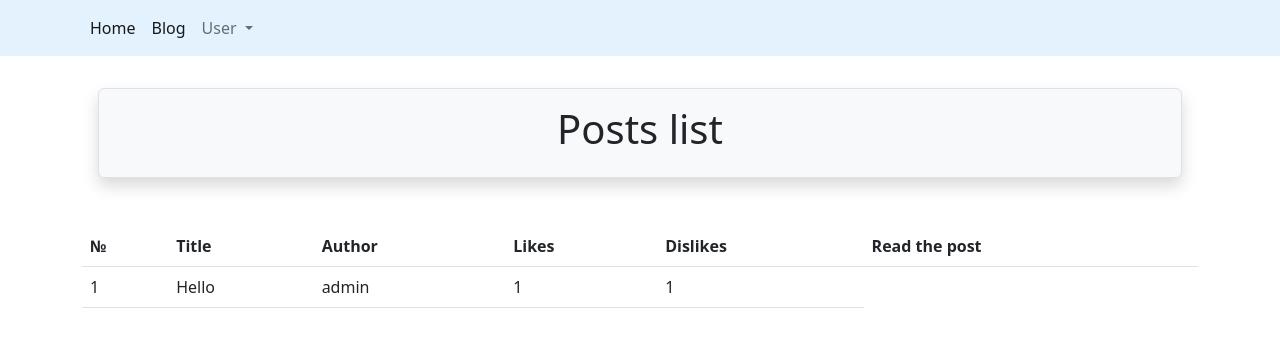
After one commit to KulykDima/Django_blog, a Django app: page /posts/ in a window 1280 px wide. The commit adds this page. Shown: the top 347 px of the page. Run offline with Django 4.2, Linux system fonts and the light colour scheme; data comes from the database, SQL or seed files in the repository; both versions use the stored data as it was after the commit; tables that the repository leaves empty hold one stand-in row (values such as "Sample post"); some libraries are stand-ins or nearby versions.

Commit message:
listcreate

```diff
--- a/src/app/urls.py
+++ b/src/app/urls.py
@@ -23,7 +23,8 @@ urlpatterns = [
     path('', TemplateView.as_view(template_name='index.html'), name='index'),
     path('admin/', admin.site.urls),
     path('accounts/', include('accounts.urls')),
-    path('accounts/', include('django.contrib.auth.urls'))
+    path('accounts/', include('django.contrib.auth.urls')),
+    path('posts/', include('post.urls')),
 ]
 
 if settings.DEBUG:
--- /dev/null
+++ b/src/post/templates/list_of_posts.html
@@ -0,0 +1,40 @@
+{% extends 'base.html' %}
+
+{% block title %}
+    Posts list
+{% endblock %}
+
+{% block header %}
+    Posts list
+{% endblock %}
+
+{% block content %}
+    {% if object_list %}
+        <table class="table table-hover">
+            <thead class="thead-dark">
+                <tr>
+                    <th>№</th>
+                    <th>Title</th>
+                    <th>Author</th>
+                    <th>Likes</th>
+                    <th>Dislikes</th>
+                    <th>Read the post</th>
+                </tr>
+            </thead>
+            <tbody>
+            {% for post in object_list %}
+                <tr>
+                    <td>{{ forloop.counter }}</td>
+                    <td>{{ post.title }}</td>
+                    <td>{{ post.author }}</td>
+                    <td>{{ post.like.count }}</td>
+                    <td>{{ post.dislike.count }}</td>
+{#                    <td><a href="{% url 'quiz:details' uuid=exam.uuid %}">Details</a></td>#}
+                </tr>
+            {% endfor %}
+            </tbody>
+        </table>
+    {% else %}
+        <p>There are no posts yet!</p>
+    {% endif %}
+{% endblock %}
--- a/src/post/urls.py
+++ b/src/post/urls.py
@@ -1,3 +1,11 @@
 from django.urls import path
 
+from post.views import CreatePost
+from post.views import PostsList
+
 app_name = 'posts'
+
+urlpatterns = [
+    path('', PostsList.as_view(), name='list'),
+    path('createpost/', CreatePost.as_view(), name='create'),
+]
--- a/src/post/views.py
+++ b/src/post/views.py
@@ -1,3 +1,20 @@
+from django.contrib.auth.mixins import LoginRequiredMixin
 from django.shortcuts import render
+from django.urls import reverse_lazy
+from django.views.generic import CreateView
+from django.views.generic import ListView
 
-# Create your views here.
+from post.forms import CreatePostForm
+from post.models import Posts
+
+
+class PostsList(ListView):
+    model = Posts
+    template_name = 'list_of_posts.html'
+
+
+class CreatePost(LoginRequiredMixin, CreateView):
+    model = Posts
+    template_name = 'create_post.html'
+    form_class = CreatePostForm
+    success_url = reverse_lazy('posts:list')
--- a/src/templates/includes/header.html
+++ b/src/templates/includes/header.html
@@ -14,10 +14,10 @@
                 <li class="nav-item">
                     <a class="nav-link active" aria-current="page" href="{% url 'index' %}">Home</a>
                 </li>
-{#                <li class="nav-item">#}
-{#                    <a class="nav-link active" aria-current="page" href="{% url 'quiz:list' %}">Exam list</a>#}
-{#                </li>#}
-{#                <li class="nav-item">#}
+                <li class="nav-item">
+                    <a class="nav-link active" aria-current="page" href="{% url 'posts:list' %}">Blog</a>
+                </li>
+                <li class="nav-item">
 {#                    <a class="nav-link active" aria-current="page" href="{% url 'task_home' %}">Tasks</a>#}
 {#                </li>#}
 {#            </ul>#}
--- a/src/templates/index.html
+++ b/src/templates/index.html
@@ -2,4 +2,8 @@
 
 {% block title %} Index {% endblock %}
 
-<h1>Welcome to our Blog!!!</h1>
+{% block content %}
+
+<h1 align="center">Welcome to our Blog!!!</h1>
+
+{% endblock %}
```
Also changed, not shown: src/post/forms.py (+14 -0 lines), src/post/templates/create_post.html (added, +22 -0 lines), blog.sqlite3, src/post/migrations/0001_initial.py (added).
